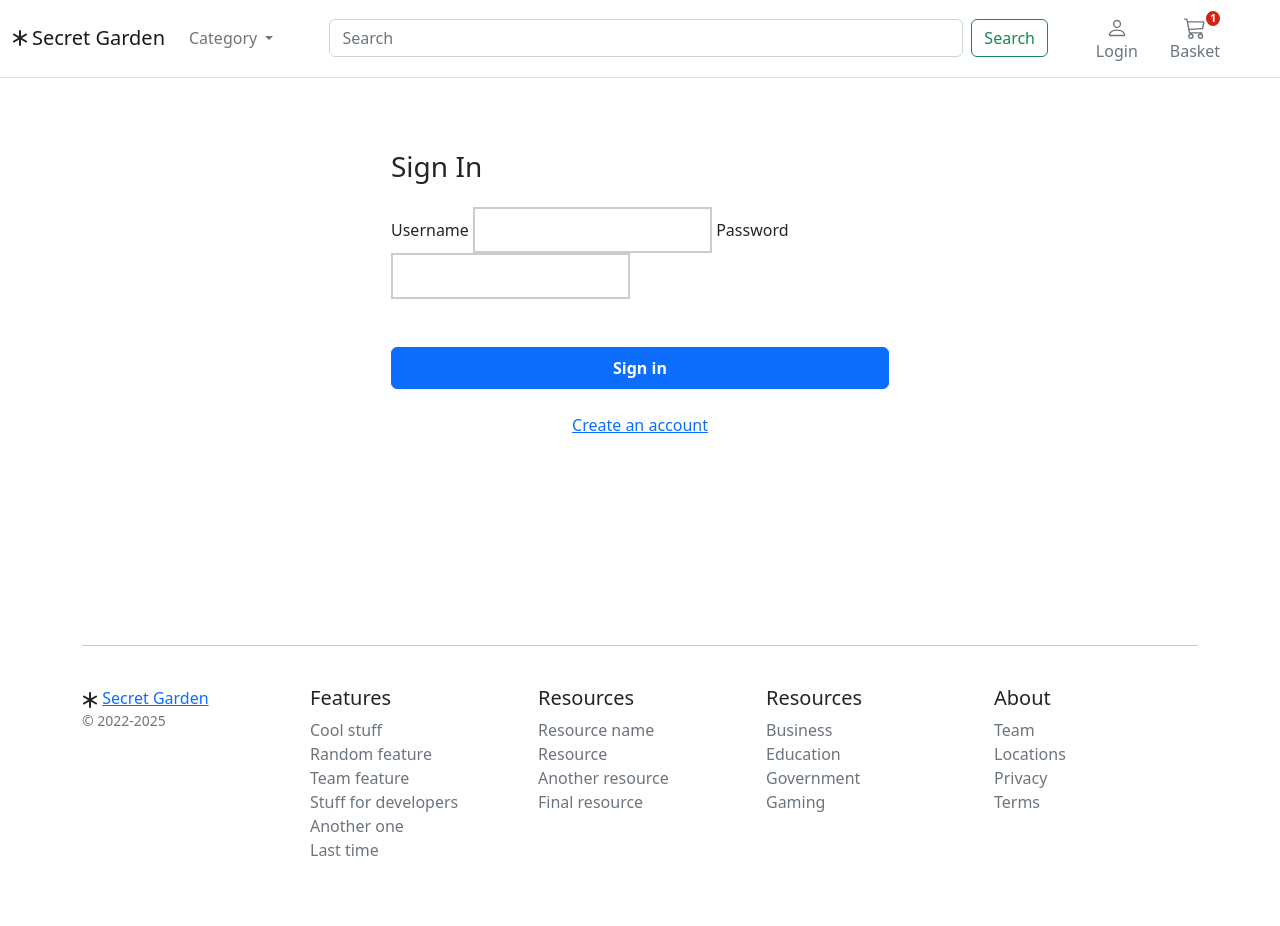
After one commit to lalalalyt/ecommerce, a Django app: template templates/account/registration/login.html in a window 1280 px wide. The commit adds this page. Run offline with Django 4.2, Linux system fonts and the light colour scheme; the template is opened without the code that fills it: most values are stand-ins (such as "Sample title", 1, 10 or a date in 2020); form fields are guessed from the names that the template uses.

Commit message:
build login form

```diff
--- a/account/urls.py
+++ b/account/urls.py
@@ -1,9 +1,14 @@
+from django.contrib.auth import views as auth_views
 from django.urls import path
+
 from . import views
+from .forms import (UserLoginForm)
 
 app_name = 'account'
 
 urlpatterns = [
+    path('login/', auth_views.LoginView.as_view(template_name='account/registration/login.html',
+                                                form_class=UserLoginForm), name='login'),
     path('register/', views.account_register, name='register'),
     path('activate/<slug:uidb64>/<slug:token>/', views.account_activate, name='activate'),
     path('dashboard/',views.dashboard,name='dashboard'),
--- /dev/null
+++ b/templates/account/registration/login.html
@@ -0,0 +1,68 @@
+{% extends "../../store/base.html" %}
+{% block title %}Log-in{% endblock %}
+{% block content %}
+
+<style>
+    .container-fluid {
+        max-width: 100%;
+    }
+
+    .account-form input {
+        border: 2px solid #ccc;
+        height: calc(2em + .75rem + 2px);
+    }
+
+    .account-form input:focus {
+        border-color: #1497ff;
+        box-shadow: none;
+    }
+</style>
+
+
+<div class="container-fluid">
+    <div class="row no-gutter">
+        <div class="col-md-12">
+            <div class="login d-flex align-items-center py-5">
+                <div class="container">
+                    <div class="row">
+                        <div class="col-12 col-lg-6  mx-auto">
+                            <form class="account-form p-4 rounded" action="{% url 'account:login' %}" method="post">
+
+                                {% csrf_token %}
+                                <h3 class="mb-4">Sign In</h3>
+
+                                {% if form.errors %}
+                                <div class="alert alert-primary" role="alert">
+                                    Error: Username or Password not correct!
+                                </div>
+                                {% endif %}
+
+                                <label class="form-label">{{ form.username.label}}</label>
+                                {{ form.username}}
+
+                                <label class="form-label">{{ form.password.label}}</label>
+                                {{ form.password}}
+                                <div class="d-grid gap-2">
+                                    <input type="hidden" name="next" value="{{ next }}">
+                                    <button class="btn btn-primary py-2 mb-4 mt-5 fw-bold" type="submit" value="Log-in">Sign in
+                                    </button>
+                                </div>
+                                <p class="text-center pb-3">
+                                    <a href="{% url "account:register" %}">Create an account</a>
+                                </p>
+                            </form>
+                            <p class="small text-center pt-4">
+                                {% comment %} <a href="{% url "password_reset" %}">Forgotten Password?</a> {% endcomment %}
+                            </p>
+                            <p class="small text-center">
+                                {% comment %} <a href="{% url "accounts:register" %}">Help Center?</a> {% endcomment %}
+                            </p>
+
+                        </div>
+                    </div>
+                </div>
+            </div>
+        </div>
+    </div>
+</div>
+{% endblock %}
--- a/templates/store/base.html
+++ b/templates/store/base.html
@@ -51,7 +51,7 @@
                     </form>
                 </div>
                 <div class="d-flex justify-content-center" style="width:220px">
-                    <a type="button" role="button" href="#" class="btn btn-outline-secondary border-0 me-2 basket-btn">
+                    <a type="button" role="button" href="{% url 'account:login'%}" class="btn btn-outline-secondary border-0 me-2 basket-btn">
                         <div>
                             <svg xmlns="http://www.w3.org/2000/svg" width="22" height="22" fill="currentColor"
                                 class="bi bi-person" viewBox="0 0 16 16">
```
Also changed, not shown: account/forms.py (+13 -1 lines), db.sqlite3.
